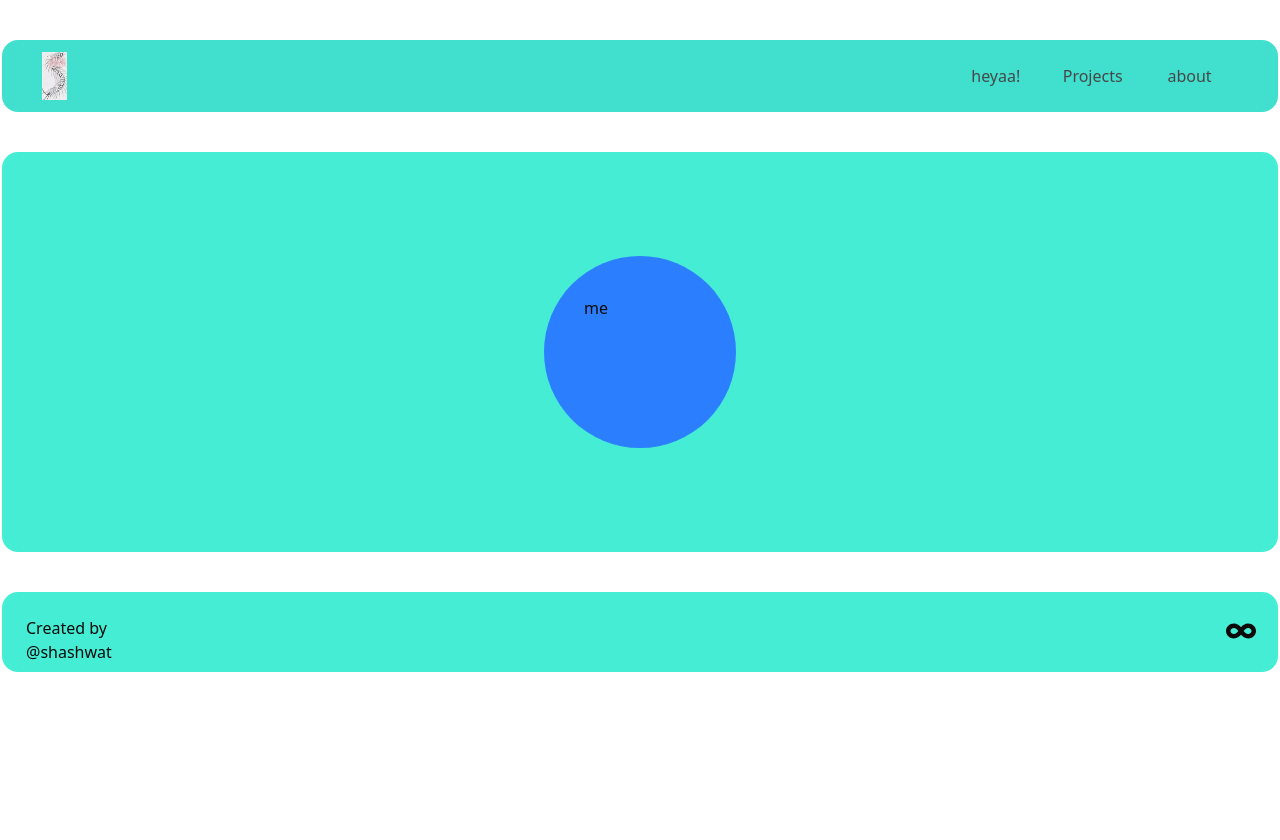
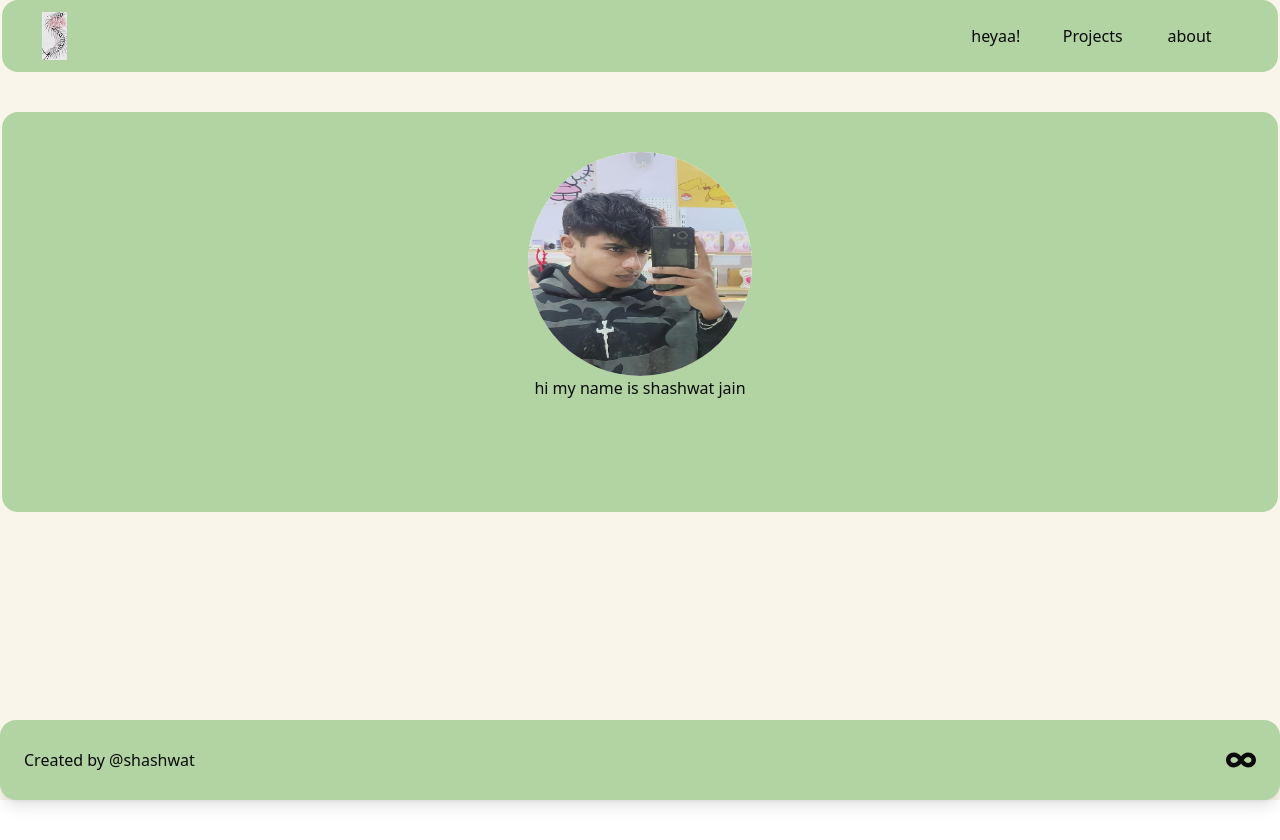
Before and after one commit to crash484/portfolioWebsite, a Next.js app: page / in a window 1280 px wide. After the commit the page ends 800 px from the top, so only its background shows below. Built offline with nearby package versions, Linux system fonts and the light colour scheme.

Commit message:
made color changes and added alotta color options

```diff
--- a/src/app/globals.css
+++ b/src/app/globals.css
@@ -112,6 +112,22 @@
   --sidebar-ring: oklch(0.556 0 0);
 }
 
+@theme {
+  --color-pearly-100: #fff4fa; /* rgb(255,244,250) */
+  --color-pearly-200: #ffecf6; /* rgb(255,236,246) */
+  --color-pearly-300: #ffe6f8; /* rgb(255,230,248) */
+  --color-pearly-400: #ffdcf5; /* rgb(255,220,245) */
+  --color-pearly-500: #ffd4f3; /* rgb(255,212,243) */
+  --color-earthGreen-100: #b2d4a3; /* rgb(178,212,163) */
+  --color-earthGreen-200: #91b880; /* rgb(145,184,128) */
+  --color-earthGreen-300: #719f5d; /* rgb(113,159,93) */
+  --color-earthGreen-400: #598745; /* rgb(89,135,69) */
+  --color-earthGreen-500: #467731; /* rgb(70,119,49) */
+  --color-whitish-1: 	#f9f5ea;	/*(249,245,234)*/
+
+  --font-display:"tt-modernoir",sans-serif;
+}
+
 @layer base {
   * {
     @apply border-border outline-ring/50;
--- a/src/app/page.js
+++ b/src/app/page.jsx
@@ -6,7 +6,7 @@ import Profile from "@/components/profile"
 export default function Home() {
   return (
 
-    <div className="h-screen">
+    <div className="h-screen bg-whitish-1">
     <Header />
 
     {/*this is for profile section*/}
--- a/src/components/Footer.js
+++ /dev/null
@@ -1,17 +0,0 @@
-import { FaInfinity } from "react-icons/fa";
-
-
-export default function footer(){
-    return(
-        <div className="flex flex-row gap-200 mx-0.5 my-10 h-20 bottom-10 bg-teal-300 rounded-2xl ">
-
-            <div className="basis-64 p-6">
-                Created by @shashwat
-            </div>
-
-            <div className="basis-128 p-6 ">
-                <FaInfinity className="text-3xl absolute right-6 " />
-            </div>
-        </div>
-    )
-}
--- /dev/null
+++ b/src/components/Footer.jsx
@@ -0,0 +1,17 @@
+import { FaInfinity } from "react-icons/fa";
+
+
+export default function footer(){
+    return(
+        <div className="flex justify-between items-center w-full px-6 mt-10 h-20 fixed bottom-0  bg-earthGreen-100 rounded-2xl shadow-lg">
+
+            <div className="">
+                Created by @shashwat
+            </div>
+
+            <div className="">
+                <FaInfinity className="text-3xl" />
+            </div>
+        </div>
+    )
+}
--- a/src/components/Header.js
+++ b/src/components/Header.jsx
@@ -2,7 +2,7 @@ import Image from "next/image"
 
 export default function Header(){
     return(
-        <div className="flex flex-row bg-teal-400 z-999 sticky top-0 opacity-75 gap-140 px-10 py-3 mx-0.5 my-10 rounded-2xl outline-cyan-600">
+        <div className="flex flex-row bg-earthGreen-100 z-999 sticky top-0 gap-140 px-10 py-3 mx-0.5 mb-10 rounded-2xl outline-cyan-600">
             {/* container for image*/}
             <div className="basis-64 mr-50">
                     <Image
--- a/src/components/profile.js
+++ /dev/null
@@ -1,11 +0,0 @@
-import Image from "next/image"
-
-export default function Profile(){
-    return(
-        <div className="bg-teal-300 mx-0.5 h-100 rounded-2xl flex items-center justify-center">
-            <div className="w-48 h-48 rounded-full p-10 bg-blue-500"> me</div>
-
-
-        </div>
-    )
-}
--- /dev/null
+++ b/src/components/profile.jsx
@@ -0,0 +1,22 @@
+import Image from "next/image"
+
+export default function Profile(){
+    return(
+        <div className="flex flex-col align-middle  bg-earthGreen-100 mx-0.5 h-100 rounded-2xl">
+            <div className="flex items-center justify-center mt-10">
+                <div className="w-56 h-56 rounded-full bg-background relative overflow-hidden">
+                    <Image
+                    src="/me.jpg"
+                    alt="my photo"
+                    fill
+                    />
+                </div>
+            </div>
+            <div className="">
+                <p className="text-center">
+                    hi my name is shashwat jain
+                </p>
+            </div>
+        </div>
+    )
+}
```
Also changed, not shown: public/me.jpg (added), src/components/projects.jsx (added).
